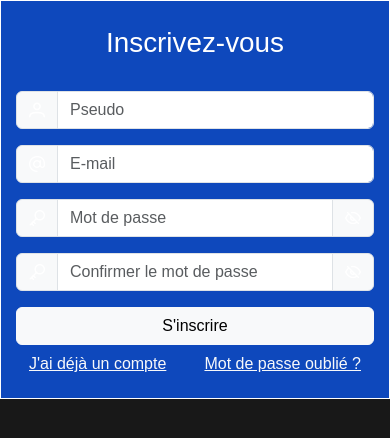
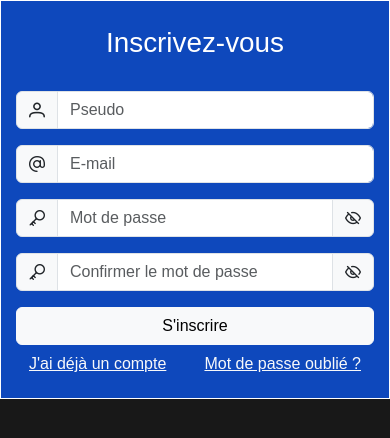
Before and after one commit to Adil-DENDE/Web_CDende, a Vue app: page /register in a window 390 px wide. Shown: the top 438 px of the page. Built offline with nearby package versions, Linux system fonts and the light colour scheme.

Commit message:
Update navigation bar UI and responsiveness

```diff
--- a/src/components/NavigationBar.vue
+++ b/src/components/NavigationBar.vue
@@ -11,20 +11,14 @@
         </button>
         <div class="collapse navbar-collapse" id="navbarSupportedContent">
           <!-- HIER ZET IK WAT IN DE NAV ZAL ZIJN  -->
-          <div v-if="isComputer">
-            <div>
-              <a class="p-2 h5" href="/cars"><i class="bi bi-car-front-fill text-white"></i></a>
-              <a class="p-2 h5" href="/"> <i class="bi bi-box-arrow-right text-white"></i></a>
-              <a class="p-2 h5" href="/"><i class="bi bi-person-circle text-white"></i></a>
-            </div>
-          </div>
-          <div v-if="isMobile">
-            <div>
-              <a class="p-2" href="/cars"><i class="bi bi-car-front-fill text-white ">Voitures</i></a>
-              <a class="p-2" href="/"> <i class="bi bi-box-arrow-right text-white">Se deconnecter</i></a>
-            </div>
-            <div>
-              <a class="p-2" href="/"><i class="bi bi-person-circle text-white">Profil</i></a>
+          <div>
+            <div class="navList">
+              <a class="p-2 h4 navItem text-decoration-none" href="/cars"><i
+                  class="bi bi-car-front-fill text-white"></i><span class="navTitle">Voitures</span></a>
+              <a class="p-2 h4 navItem text-decoration-none " href="/"> <i
+                  class="bi bi-box-arrow-right text-white"></i><span class="navTitle">Deconnexion</span></a>
+              <a class="p-2 h4 navItem text-decoration-none " href="/"><i
+                  class="bi bi-person-circle text-white"></i><span class="navTitle">Profil</span></a>
             </div>
           </div>
 
@@ -38,12 +32,31 @@
 
 
 <script setup>
-const isComputer = window.innerWidth > 768;
-const isMobile = window.innerWidth < 768;
+
 </script>
 
 <style>
 #navbarSupportedContent {
   justify-content: flex-end;
 }
+
+
+@media only screen and (max-width: 991px) {
+  .navItem {
+    display: block;
+    border: solid 1px white;
+    border-radius: 15px;
+   width: fit-content
+  }
+
+  .navTitle {
+    padding-left: 5px;
+  }
+}
+
+@media only screen and (min-width: 991px) {
+  .navTitle {
+    display: none;
+  }
+}
 </style>
--- a/src/views/Auth/LoginView.vue
+++ b/src/views/Auth/LoginView.vue
@@ -16,17 +16,17 @@
                     <!-- Input velden voor in te loggen (bootstrap) -->
                     <!-- En voor de icons https://primevue.org/icons/ -->
                     <div class="input-group mb-3 ">
-                        <span class="input-group-text" id="basic-addon1"><span class="pi pi-user"></span></span>
+                        <span class="input-group-text" id="basic-addon1"><span class="pi pi-user text-dark"></span></span>
                         <input v-model="email" type="text" class="form-control" placeholder="E-mail"  aria-label="email"
                             aria-describedby="basic-addon1">
                     </div>
                     <!-- Input velden voor in te loggen (bootstrap) -->
                     <div class="input-group mb-3">
-                        <span class="input-group-text" id="basic-addon1"><span class="pi pi-key"></span></span>
+                        <span class="input-group-text" id="basic-addon1"><span class="pi pi-key text-dark"></span></span>
                         <input v-model="password" ref="inputType" type="password" class="form-control" placeholder="Mot de passe"
                             aria-label="paswoord" aria-describedby="basic-addon1">
                         <span class="input-group-text" id="basic-addon1"><span @click="changeInputType(inputType, eyeIcon)" ref="eyeIcon"
-                                class="pi pi-eye-slash" id="togglePassword" role="button"></span></span>
+                                class="pi pi-eye-slash text-dark" id="togglePassword" role="button"></span></span>
                     </div>
 
 
--- a/src/views/Auth/RegisterView.vue
+++ b/src/views/Auth/RegisterView.vue
@@ -10,28 +10,28 @@
                 <!-- Input velden voor in te loggen (bootstrap) -->
                 <!-- En voor de icons https://primevue.org/icons/ -->
                 <div class="input-group mb-3">
-                    <span class="input-group-text" id="basic-addon1"><span class="pi pi-user"></span></span>
+                    <span class="input-group-text" id="basic-addon1"><span class="pi pi-user text-dark"></span></span>
                     <input type="text" class="form-control" placeholder="Pseudo" aria-label="Naam"
                         aria-describedby="basic-addon1">
                 </div>
                 <!-- Input velden voor in te loggen (bootstrap) -->
                 <div class="input-group mb-3">
-                    <span class="input-group-text" id="basic-addon1"><span class="pi pi-at"></span></span>
+                    <span class="input-group-text" id="basic-addon1"><span class="pi pi-at text-dark"></span></span>
                     <input type="password" class="form-control" placeholder="E-mail" aria-label="Email"
                         aria-describedby="basic-addon1">
                 </div>
 
                 <div class="input-group mb-3">
-                    <span class="input-group-text" id="basic-addon1"><span class="pi pi-key"></span></span>
+                    <span class="input-group-text" id="basic-addon1"><span class="pi pi-key text-dark"></span></span>
                     <input type="password" ref="inputTypePwd" class="form-control" placeholder="Mot de passe" aria-label="paswoord"
                         aria-describedby="basic-addon1">
-                    <span class="input-group-text" id="basic-addon1"><span ref="eyeIcon" @click="changeInputType(inputTypePwd, eyeIcon)" class="pi pi-eye-slash" id="togglePassword" role="button"></span></span>
+                    <span class="input-group-text" id="basic-addon1"><span ref="eyeIcon" @click="changeInputType(inputTypePwd, eyeIcon)" class="pi pi-eye-slash text-dark" id="togglePassword" role="button"></span></span>
                 </div>
 
                 <div class="input-group mb-3">
-                    <span class="input-group-text" id="basic-addon1"><span class="pi pi-key"></span></span>
+                    <span class="input-group-text" id="basic-addon1"><span class="pi pi-key text-dark"></span></span>
                     <input type="password" ref="inputTypePwdRepeat" class="form-control" placeholder="Confirmer le mot de passe" aria-label="paswoord" aria-describedby="basic-addon1">
-                    <span class="input-group-text" id="basic-addon1"><span ref="eyeIconPwdRepeat" @click="changeInputType(inputTypePwdRepeat, eyeIconPwdRepeat)" class="pi pi-eye-slash" id="togglePassword" role="button"></span></span>
+                    <span class="input-group-text" id="basic-addon1"><span ref="eyeIconPwdRepeat" @click="changeInputType(inputTypePwdRepeat, eyeIconPwdRepeat)" class="pi pi-eye-slash text-dark" id="togglePassword" role="button"></span></span>
                 </div>
 
 
```
